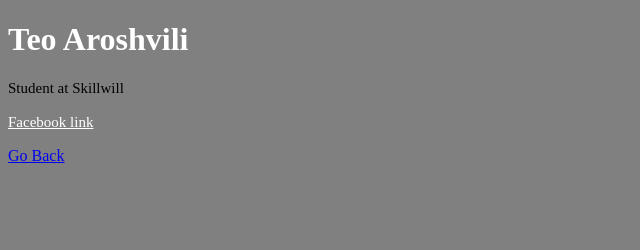
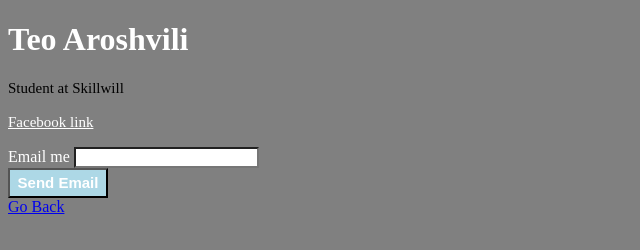
Before and after one commit to teoaroshvili/repo-one, a plain HTML site: page task-1/myPage.html in a window 1280 px wide. Shown: the whole page, without its empty margins (0-640 px from the left). Drawn offline with Linux system fonts and the light colour scheme.

Commit message:
add send email input and button

```diff
--- a/task-1/myPage.html
+++ b/task-1/myPage.html
@@ -13,6 +13,13 @@
     <p class="link">
         <a href="https://www.facebook.com/profile.php?id=100007848454627" class="fb-link">Facebook link</a>
     </p>
+    <div class="email-input">
+        <label>Email me</label>
+        <input type="text" name="email-me" id="">
+    </div>
+    <div class="send-email-btn">
+        <button>Send Email</button>
+    </div>
     <a href="index.html" class="back">Go Back</a>
 </body>
 </html>
--- a/task-1/styles/style.css
+++ b/task-1/styles/style.css
@@ -24,3 +24,20 @@ nav a {
     font-size: 15px;
     color: white;
 }
+
+.email-input label {
+    color: white;
+}
+
+.email-input input {
+    background-color: white;
+}
+
+.send-email-btn button {
+    background-color: lightblue;
+    color: white;
+    font-weight: bold;
+    font-size: 15px;
+    width: 100px;
+    height: 30px;
+}
```
